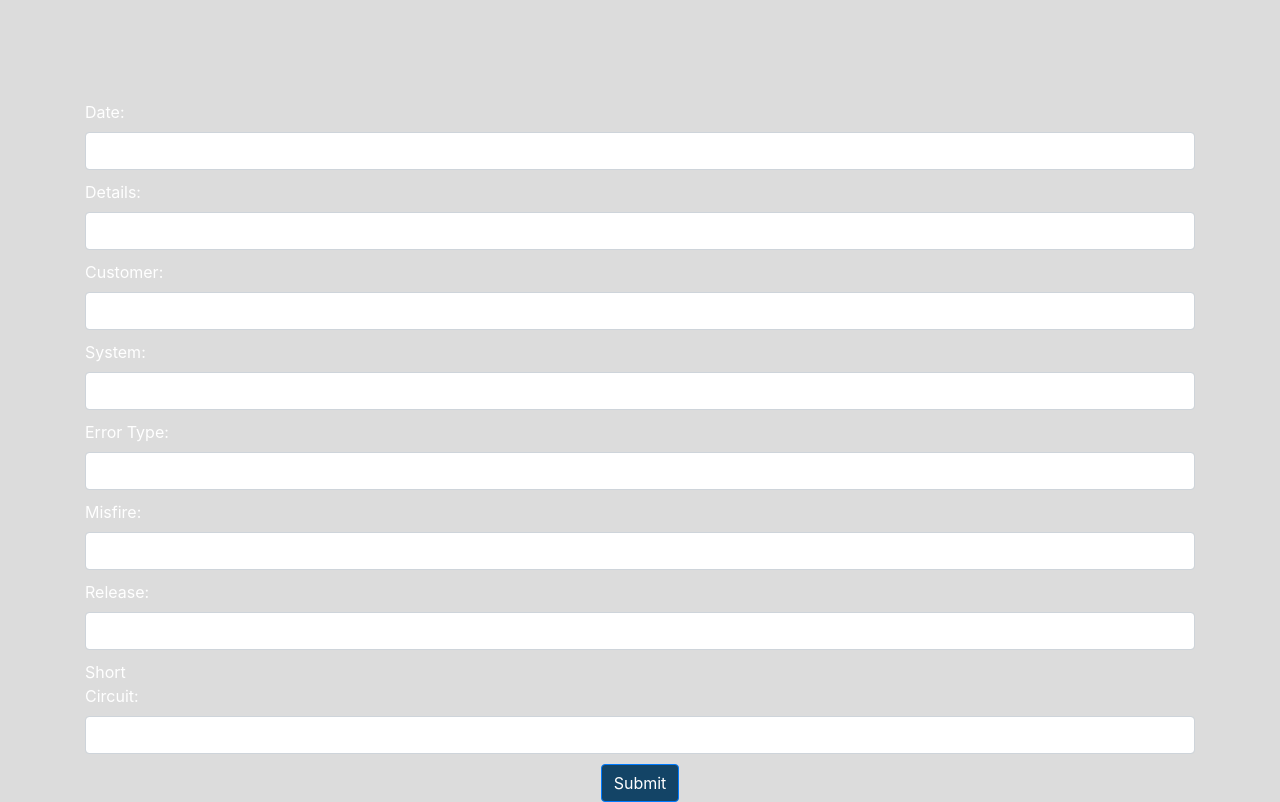
After one commit to dandrewboy/Trackr, a PHP site: page /_IncedentForm.php in a window 1280 px wide. The commit adds this page. Run offline with PHP 8.4, Linux system fonts and the light colour scheme; some libraries are stand-ins or nearby versions.

Commit message:
Added error message for failed login and the Incedent Form

```diff
--- /dev/null
+++ b/_IncedentForm.php
@@ -0,0 +1,51 @@
+<!DOCTYPE html>
+<html lang="en">
+<head>
+    <meta http-equiv="Content-Type" content="text/html; charset=UTF-8"/>
+    <link rel="stylesheet" href="https://stackpath.bootstrapcdn.com/bootstrap/4.2.1/css/bootstrap.min.css"/>
+    <link rel="stylesheet" href="application.css"/>
+    <title>TRACKR</title>
+</head>
+<form id="loginForm" method="post" action="loginHandler.php">
+    <div>
+      <body class="container">
+	    <div class="row spaceAfter center">
+           <label for="date" class="spaceRight lightText largeLabel">Date: </label>
+           <input type="text" id="date" name="date" class="form-control spaceRight IncedentFormControl"/>
+        </div>
+        <div class="row spaceAfter center">
+           <label for="details" class="spaceRight lightText largeLabel">Details: </label>
+           <input type="text" id="details" name="details" class="form-control spaceRight IncedentFormControl"/>
+        </div>
+        <div class="row spaceAfter center">
+           <label for="customer" class="spaceRight lightText largeLabel">Customer: </label>
+           <input type="text" id="customer" name="customer" class="form-control spaceRight IncedentFormControl"/>
+        </div>
+        <div class="row spaceAfter center">
+           <label for="system" class="spaceRight lightText largeLabel">System: </label>
+           <input type="text" id="system" name="system" class="form-control spaceRight IncedentFormControl"/>
+        </div>
+        <div class="row spaceAfter center">
+           <label for="errorType" class="spaceRight lightText largeLabel">Error Type: </label>
+           <input type="text" id="errorType" name="errorType" class="form-control spaceRight IncedentFormControl"/>
+        </div>
+        <div class="row spaceAfter center">
+           <label for="misfire" class="spaceRight lightText largeLabel">Misfire: </label>
+           <input type="text" id="misfire" name="misfire" class="form-control spaceRight IncedentFormControl"/>
+        </div>
+        <div class="row spaceAfter center">
+           <label for="release" class="spaceRight lightText largeLabel">Release: </label>
+           <input type="text" id="release" name="release" class="form-control spaceRight IncedentFormControl"/>
+        </div>
+        <div class="row spaceAfter center">
+           <label for="shortCircuit" class="spaceRight lightText largeLabel">Short Circuit: </label>
+           <input type="text" id="shortCircuit" name="shortCircuit" class="form-control spaceRight IncedentFormControl"/>
+        </div>
+        <div class="row">
+           <input type="submit" value="Submit" class="btn btn-primary largeButton center"/>
+         </div>
+        </form>
+        </body>
+    </div>
+</html>
+<?php
--- a/index.php
+++ b/index.php
@@ -14,6 +14,12 @@
         </div>
         <form id="loginForm" method="post" action="loginHandler.php">
             <div>
+            <?php
+            if (isset($_SESSION['message'])) {
+    			echo $_SESSION['message'];
+    			unset($_SESSION['message']);
+				}
+					?>
                 <div class="row spaceAfter center">
                     <label for="username" class="spaceRight lightText largeLabel">Username: </label>
                     <input type="text" id="username" name="username" class="form-control spaceRight loginFormControl"/>
--- a/loginHandler.php
+++ b/loginHandler.php
@@ -21,5 +21,6 @@
         $_SESSION['incidents'] = $incidents;
         include "_application.php";
     } else {
+        $_SESSION['message'] = 'Login failed, please check for correct username and password';
         include "index.php";
     }
```
Also changed, not shown: 2 other files.
